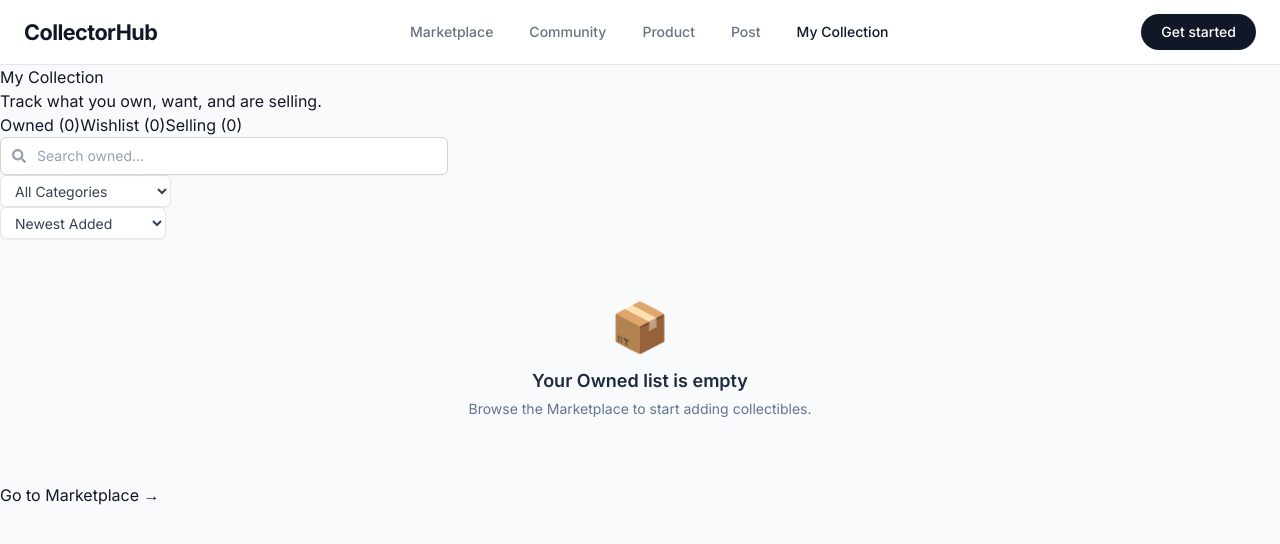
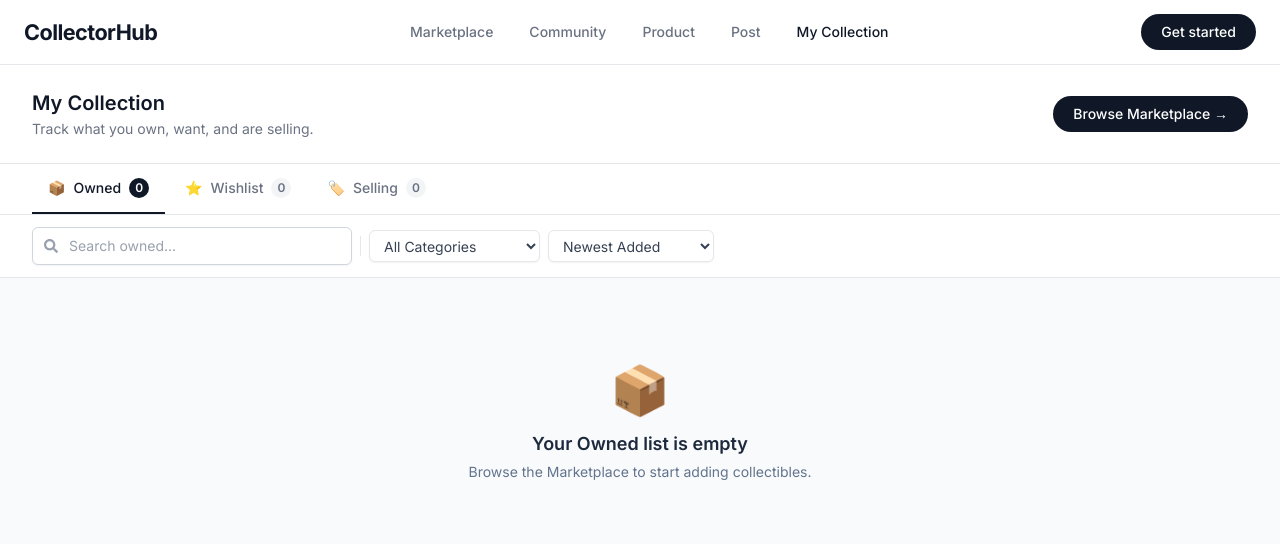
Before and after one commit to Rupeswarbhainsa777/Collector-Hub, a React (Vite) app: page /collection in a window 1280 px wide. Shown: the top 544 px of the page. Built offline with nearby package versions, Linux system fonts and the light colour scheme.

Commit message:
Styling add on collection page

```diff
--- a/src/components/collection/CollectionItemCard.tsx
+++ b/src/components/collection/CollectionItemCard.tsx
@@ -11,22 +11,61 @@
     item: CollectionItem;
 }
 
-const CollectionItemCard =({ item }: CollectionItemCardProps)=>{
+const collectionIcon: Record<CollectionName, string> = {
+    Owned:    '📦',
+    Wishlist: '⭐',
+    Selling:  '🏷️',
+};
+
+const CollectionItemCard = ({ item }: CollectionItemCardProps) => {
     const { removeItem, moveItem } = useCollection();
     const otherCollections = ALL_COLLECTIONS.filter((c) => c !== item.collection);
+
     return (
-        <div>
-            <div>
-                <Images src={item.image} alt={item.title}  />
+        <div className="group flex flex-col overflow-hidden rounded-2xl border border-slate-200 bg-white shadow-sm transition-all duration-300 hover:-translate-y-1 hover:shadow-lg">
+
+            {/* ── Image ──────────────────────────────────────────────────── */}
+            <div className="relative h-48 w-full overflow-hidden bg-slate-100">
+                <Images
+                    src={item.image}
+                    alt={item.title}
+                    className="h-full w-full transition-transform duration-500 group-hover:scale-105"
+                />
+
+                {/* Collection badge overlay */}
+                <span className="absolute left-2 top-2 flex items-center gap-1 rounded-full bg-white/90 px-2.5 py-0.5 text-xs font-semibold text-slate-700 shadow-sm backdrop-blur-sm">
+                    {collectionIcon[item.collection]} {item.collection}
+                </span>
             </div>
-            <div>
-                <div>
+
+            {/* ── Body ───────────────────────────────────────────────────── */}
+            <div className="flex flex-1 flex-col gap-2 p-4">
+
+                {/* Category + Date */}
+                <div className="flex flex-wrap items-center justify-between gap-1.5">
                     <Badge>{item.category}</Badge>
-                <span >{formatDate(item.dateAdded)}</span>
+                    <span className="text-xs text-slate-400">{formatDate(item.dateAdded)}</span>
                 </div>
-                <h3 >{item.title}</h3>
-                <p >Est. value: {formatPrice(item.estimatedValue)}</p>
-                <div >
+
+                {/* Title */}
+                <h3 className="line-clamp-2 text-sm font-semibold text-slate-800 group-hover:text-indigo-600 transition-colors">
+                    {item.title}
+                </h3>
+
+                {/* Spacer */}
+                <div className="flex-1" />
+
+                {/* Value + Actions */}
+                <div className="border-t border-slate-100 pt-3">
+                    <p className="mb-2.5 text-xs text-slate-500">
+                        Est. value:{" "}
+                        <span className="font-bold text-indigo-600 text-sm">
+                            {formatPrice(item.estimatedValue)}
+                        </span>
+                    </p>
+
+                    <div className="flex items-center gap-2">
+                        {/* Move select */}
                         <select
                             aria-label={`Move ${item.title}`}
                             value=""
@@ -34,21 +73,23 @@
                                 if (e.target.value) moveItem(item.id, e.target.value as CollectionName);
                                 e.target.value = '';
                             }}
+                            className="flex-1 h-8 rounded-lg border border-gray-200 bg-white px-2 py-0 text-xs text-gray-700 shadow-xs focus:border-gray-400 focus:outline-none focus:ring-2 focus:ring-gray-900/10 transition-colors hover:border-gray-300 cursor-pointer"
                         >
-                        <option value="" disabled>
-                            Move to...
-                        </option>
+                            <option value="" disabled>Move to…</option>
                             {otherCollections.map((c) => (
-                            <option key={c} value={c}>
-                                {c}
-                            </option>
+                                <option key={c} value={c}>{c}</option>
                             ))}
                         </select>
+
+                        {/* Remove button */}
                         <button
                             onClick={() => removeItem(item.id)}
+                            title="Remove from collection"
+                            className="flex h-8 w-8 shrink-0 items-center justify-center rounded-lg border border-red-200 bg-red-50 text-red-500 text-xs transition-all duration-200 hover:bg-red-500 hover:text-white hover:border-red-500 active:scale-95"
                         >
-                        Remove
+                            ✕
                         </button>
+                    </div>
                 </div>
             </div>
         </div>
--- a/src/pages/MyCollection.tsx
+++ b/src/pages/MyCollection.tsx
@@ -72,30 +72,81 @@
     const hasActiveFilters = query || category !== 'All';
 
 
+    const tabMeta: Record<CollectionName, { icon: string; color: string }> = {
+        Owned:    { icon: '📦', color: 'text-indigo-600' },
+        Wishlist: { icon: '⭐', color: 'text-amber-500' },
+        Selling:  { icon: '🏷️', color: 'text-emerald-600' },
+    };
+
     return (
+        <div className="min-h-screen bg-gray-50">
+
+
+            <div className="border-b border-gray-200 bg-white">
+                <div className="mx-auto max-w-7xl px-4 sm:px-6 lg:px-8">
+                    <div className="flex items-center justify-between py-6">
                         <div>
-            <div>
-                <h1>My Collection</h1>
-                <p>Track what you own, want, and are selling.</p>
+                            <h1 className="text-xl font-semibold text-gray-900">My Collection</h1>
+                            <p className="mt-0.5 text-sm text-gray-500">
+                                Track what you own, want, and are selling.
+                            </p>
                         </div>
 
-            <div>
+                        {tabItems.length === 0 && (
+                            <Link
+                                to="/marketplace"
+                                className="rounded-full bg-gray-900 px-5 py-2 text-sm font-medium text-white transition-all duration-200 hover:bg-gray-800 active:scale-[0.97]"
+                            >
+                                Browse Marketplace →
+                            </Link>
+                        )}
+                    </div>
+                </div>
+            </div>
+
+
+            <div className="border-b border-gray-200 bg-white">
+                <div className="mx-auto max-w-7xl px-4 sm:px-6 lg:px-8">
+                    <div className="flex gap-1 overflow-x-auto">
                         {TABS.map((t) => {
                             const count = items.filter((i) => i.collection === t).length;
-
+                            const isActive = tab === t;
                             return (
                                 <button
                                     key={t}
                                     onClick={() => setTab(t)}
+                                    className={[
+                                        "flex items-center gap-2 whitespace-nowrap border-b-2 px-4 py-3.5 text-sm font-medium transition-colors duration-150",
+                                        isActive
+                                            ? "border-gray-900 text-gray-900"
+                                            : "border-transparent text-gray-500 hover:border-gray-300 hover:text-gray-700",
+                                    ].join(" ")}
                                 >
-                            {t} <span>({count})</span>
+                                    <span>{tabMeta[t].icon}</span>
+                                    {t}
+                                    <span
+                                        className={[
+                                            "inline-flex h-5 min-w-5 items-center justify-center rounded-full px-1.5 text-xs font-semibold",
+                                            isActive
+                                                ? "bg-gray-900 text-white"
+                                                : "bg-gray-100 text-gray-500",
+                                        ].join(" ")}
+                                    >
+                                        {count}
+                                    </span>
                                 </button>
                             );
                         })}
                     </div>
+                </div>
+            </div>
 
-            <div>
-                <div>
+
+            <div className="border-b border-gray-200 bg-white">
+                <div className="mx-auto max-w-7xl px-4 sm:px-6 lg:px-8">
+                    <div className="flex flex-wrap items-center gap-2 py-3">
+                        {/* Search */}
+                        <div className="flex-1 min-w-[180px] max-w-xs">
                             <SearchBar
                                 value={query}
                                 onChange={(v) => updateParam("q", v)}
@@ -103,20 +154,20 @@
                             />
                         </div>
 
-                <div>
+                        {/* Divider */}
+                        <div className="hidden h-5 w-px bg-gray-200 sm:block" />
+
+                        {/* Filters */}
+                        <div className="flex flex-wrap items-center gap-2">
                             <Select
                                 label="Category"
                                 value={category}
                                 onChange={(v) => updateParam("category", v)}
                                 options={[
                                     { label: "All Categories", value: "All" },
-                            ...CATEGORIES.map((c) => ({
-                                label: c,
-                                value: c,
-                            })),
+                                    ...CATEGORIES.map((c) => ({ label: c, value: c })),
                                 ]}
                             />
-
                             <Select
                                 label="Sort by"
                                 value={sort}
@@ -129,11 +180,30 @@
                                 ]}
                             />
                         </div>
+
+
+                        {hasActiveFilters && (
+                            <button
+                                onClick={() => {
+                                    const next = new URLSearchParams();
+                                    next.set("tab", tab);
+                                    setParams(next, { replace: true });
+                                }}
+                                className="ml-auto flex items-center gap-1.5 rounded-md border border-gray-200 bg-white px-3 py-1.5 text-xs font-medium text-gray-600 transition-colors hover:border-gray-300 hover:bg-gray-50 hover:text-gray-900"
+                            >
+                                Clear filters
+                                <span className="flex h-4 w-4 items-center justify-center rounded-full bg-gray-100 text-[10px] text-gray-500">✕</span>
+                            </button>
+                        )}
+                    </div>
+                </div>
             </div>
 
+
+            <main className="mx-auto max-w-7xl px-4 py-6 sm:px-6 lg:px-8">
                 {tabItems.length === 0 ? (
                     <EmptyState
-                    icon={tab === "Owned" ? "📦" : tab === "Wishlist" ? "⭐" : "🏷️"}
+                        icon={tabMeta[tab].icon}
                         title={`Your ${tab} list is empty`}
                         description={
                             tab === "Selling"
@@ -161,26 +231,23 @@
                     />
                 ) : (
                     <>
-                    <p>
-                        {filteredItems.length}{" "}
+
+                        <div className="mb-4 flex items-center justify-between">
+                            <p className="text-sm text-gray-500">
+                                <span className="font-medium text-gray-900">{filteredItems.length}</span>{" "}
                                 {filteredItems.length === 1 ? "item" : "items"}
                             </p>
+                        </div>
 
-                    <div>
+
+                        <div className="grid grid-cols-1 gap-4 sm:grid-cols-2 lg:grid-cols-3 xl:grid-cols-4">
                             {filteredItems.map((item) => (
                                 <CollectionItemCard key={item.id} item={item} />
                             ))}
                         </div>
                     </>
                 )}
-
-            {tabItems.length === 0 && (
-                <div>
-                    <Link to="/marketplace">
-                        Go to Marketplace →
-                    </Link>
-                </div>
-            )}
+            </main>
         </div>
     );
 }
```
Lines whose indentation alone changed are shown as unchanged.
